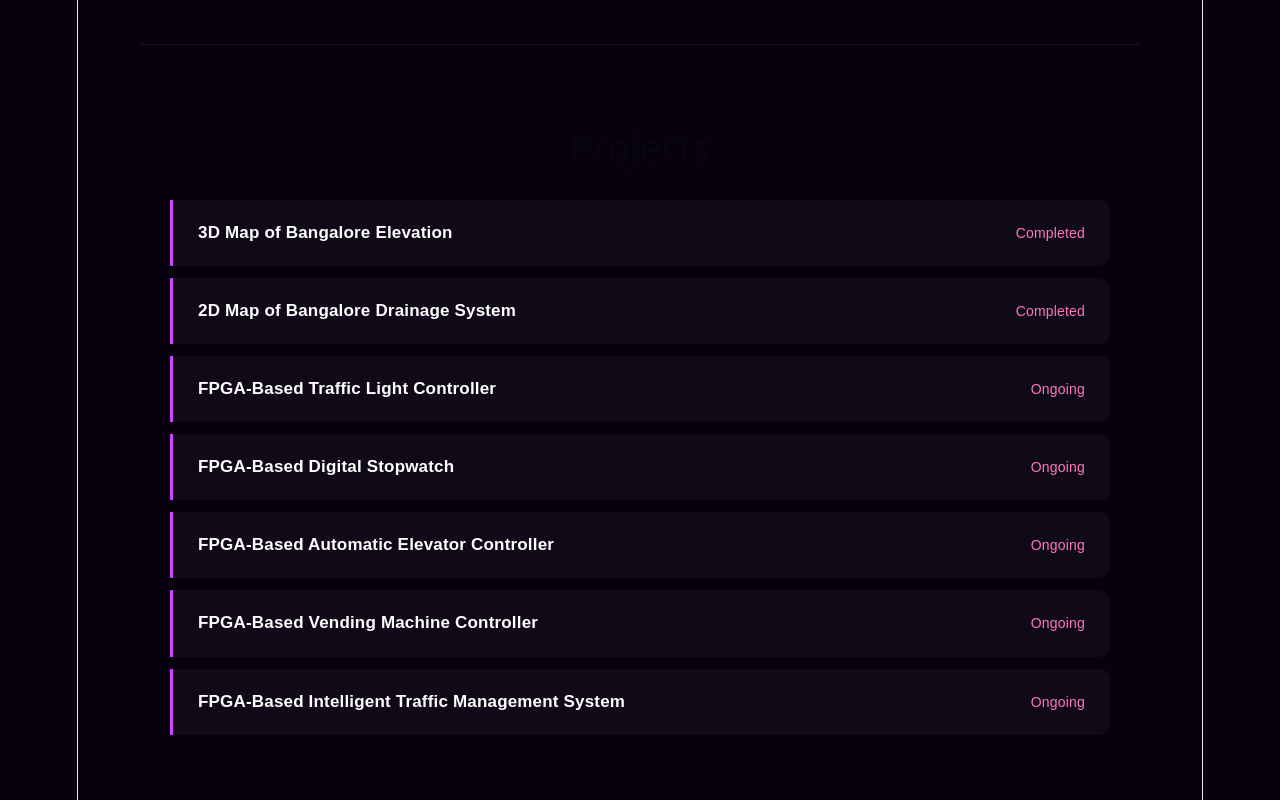
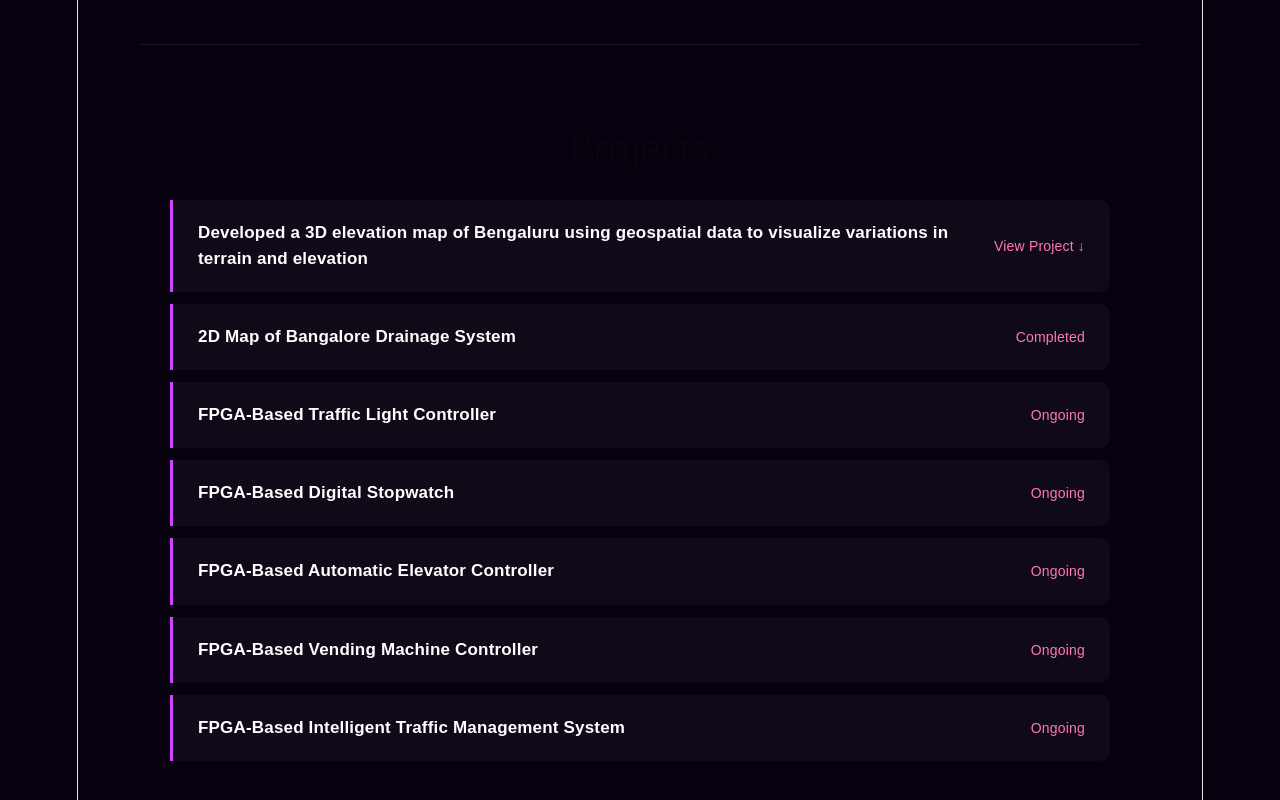
Before and after one commit to kp-0-7/Krishna-Portfolio, a React (Vite) app: page / in a window 1280 px wide. Shown: the part 3140-3940 px from the top of the page. Built offline with nearby package versions, Linux system fonts and the light colour scheme.

Commit message:
Add clickable Bengaluru elevation project

```diff
--- a/src/App.css
+++ b/src/App.css
@@ -2029,3 +2029,50 @@ button:hover {
     0 0 80px rgba(220, 80, 200, 0.18);
 
 }
+
+/* =================================================
+   ENGLISH PROJECT REVEAL
+================================================= */
+
+.english-project {
+  cursor: pointer;
+}
+
+.english-project-preview {
+  margin-top: 25px;
+  width: 100%;
+  animation: englishReveal 0.5s ease;
+}
+
+.english-project-preview img {
+  width: 100%;
+  max-width: 900px;
+  display: block;
+  margin: 0 auto;
+
+  border-radius: 16px;
+
+  border: 1px solid rgba(255, 255, 255, 0.15);
+
+  box-shadow:
+    0 0 25px rgba(170, 90, 255, 0.2),
+    0 10px 40px rgba(0, 0, 0, 0.35);
+}
+
+.english-project:hover {
+  transform: translateY(-3px);
+}
+
+@keyframes englishReveal {
+
+  from {
+    opacity: 0;
+    transform: translateY(-15px);
+  }
+
+  to {
+    opacity: 1;
+    transform: translateY(0);
+  }
+
+}
--- a/src/App.jsx
+++ b/src/App.jsx
@@ -1,7 +1,11 @@
 import './App.css'
 import me from './assets/me.jpg'
+import bengaluruElevation from './assets/bengaluru-elevation.png'
+
+import { useState } from 'react';
 
 function App() {
+  const [showEnglishProject, setShowEnglishProject] = useState(false);
   return (
     <main>
 
@@ -371,51 +375,98 @@ function App() {
     Projects
   </h2>
 
-        <div className="project-card">
-          <h3>3D Map of Bangalore Elevation</h3>
-          <span>Completed</span>
+  {/* 3D ELEVATION PROJECT */}
+
+  <div
+    className="project-card english-project"
+    onClick={() => setShowEnglishProject(!showEnglishProject)}
+  >
+
+    <h3>
+      Developed a 3D elevation map of Bengaluru using geospatial data to visualize variations in terrain and elevation
+    </h3>
+
+    <span>
+      {showEnglishProject ? "Hide Project ↑" : "View Project ↓"}
+    </span>
+
+    {showEnglishProject && (
+      <div className="english-project-preview">
+
+        <img
+          src={bengaluruElevation}
+          alt="3D elevation map of Bengaluru"
+        />
+
       </div>
+    )}
+
+  </div>
+
+
+  {/* DRAINAGE PROJECT */}
 
   <div className="project-card">
     <h3>
       2D Map of Bangalore Drainage System
     </h3>
-          <span>Completed</span>
+
+    <span>
+      Completed
+    </span>
   </div>
+
+
+  {/* FPGA PROJECTS */}
 
   <div className="project-card">
     <h3>
       FPGA-Based Traffic Light Controller
     </h3>
-          <span>Ongoing</span>
+
+    <span>
+      Ongoing
+    </span>
   </div>
 
   <div className="project-card">
     <h3>
       FPGA-Based Digital Stopwatch
     </h3>
-          <span>Ongoing</span>
+
+    <span>
+      Ongoing
+    </span>
   </div>
 
   <div className="project-card">
     <h3>
       FPGA-Based Automatic Elevator Controller
     </h3>
-          <span>Ongoing</span>
+
+    <span>
+      Ongoing
+    </span>
   </div>
 
   <div className="project-card">
     <h3>
       FPGA-Based Vending Machine Controller
     </h3>
-          <span>Ongoing</span>
+
+    <span>
+      Ongoing
+    </span>
   </div>
 
   <div className="project-card">
     <h3>
       FPGA-Based Intelligent Traffic Management System
     </h3>
-          <span>Ongoing</span>
+
+    <span>
+      Ongoing
+    </span>
   </div>
 
 </section>
```
Also changed, not shown: src/assets/bengaluru-elevation.png (added). Lines whose indentation alone changed are shown as unchanged.
